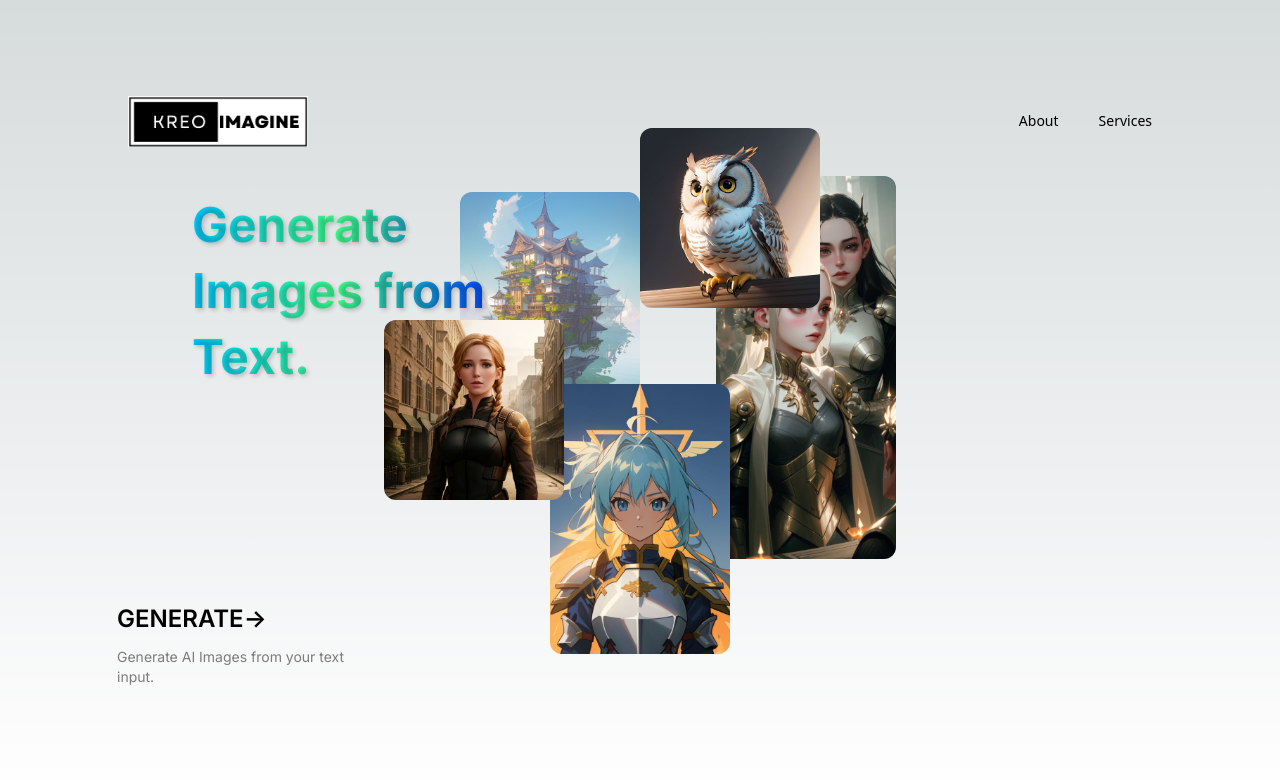
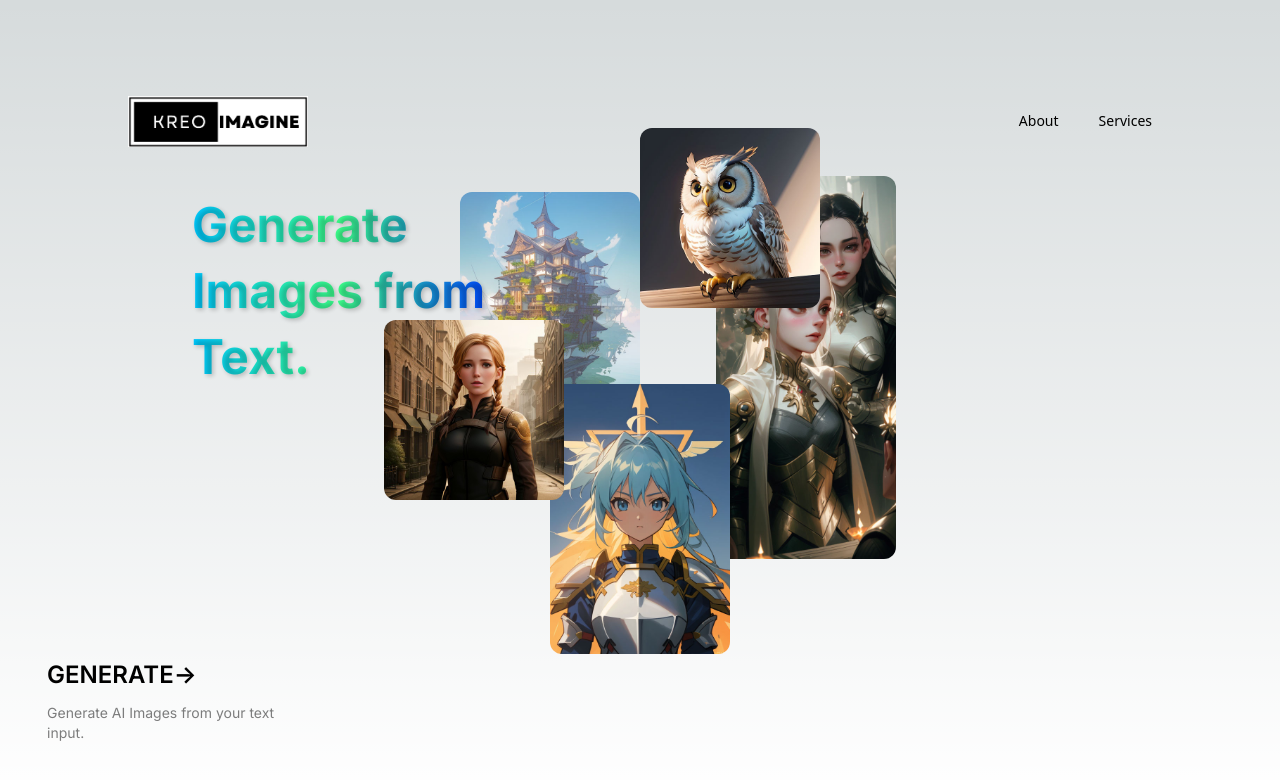
Before and after one commit to jomerventolero/kreo-ai-ui, a Next.js app: page / in a window 1280 px wide. Shown: the top 780 px of the page. Built offline with nearby package versions, Linux system fonts and the light colour scheme.

Commit message:
Added animation

```diff
--- a/src/app/page.js
+++ b/src/app/page.js
@@ -58,7 +58,11 @@ export default function Home() {
       >
         <Image src="/photo8.jpg" width={180} height={260} className='rounded-xl'/>
       </motion.div>
-      <div className="mb-32 grid text-center lg:mb-0 lg:grid-cols-4 lg:text-left">
+      <motion.div
+        initial={{ opacity: 0, y: 40 }}
+        animate={{ opacity: 1, y: 0 }}
+        transition={{ duration: 0.6, delay: 1.1 }}
+        className="absolute bottom-10 mb-16 grid text-center lg:mb-0 lg:grid-cols-4 lg:text-left">
         <a
           href="https://3b2d-45-194-11-194.ngrok-free.app/"
           className="group rounded-lg border border-transparent px-5 py-4 transition-colors hover:border-gray-300 hover:bg-gray-100 hover:dark:border-neutral-700 hover:dark:bg-neutral-800/30"
@@ -73,7 +77,7 @@ export default function Home() {
             Generate AI Images from your text input.
           </p>
         </a>
-      </div>
+      </motion.div>
     </main>
   );
 }
```
